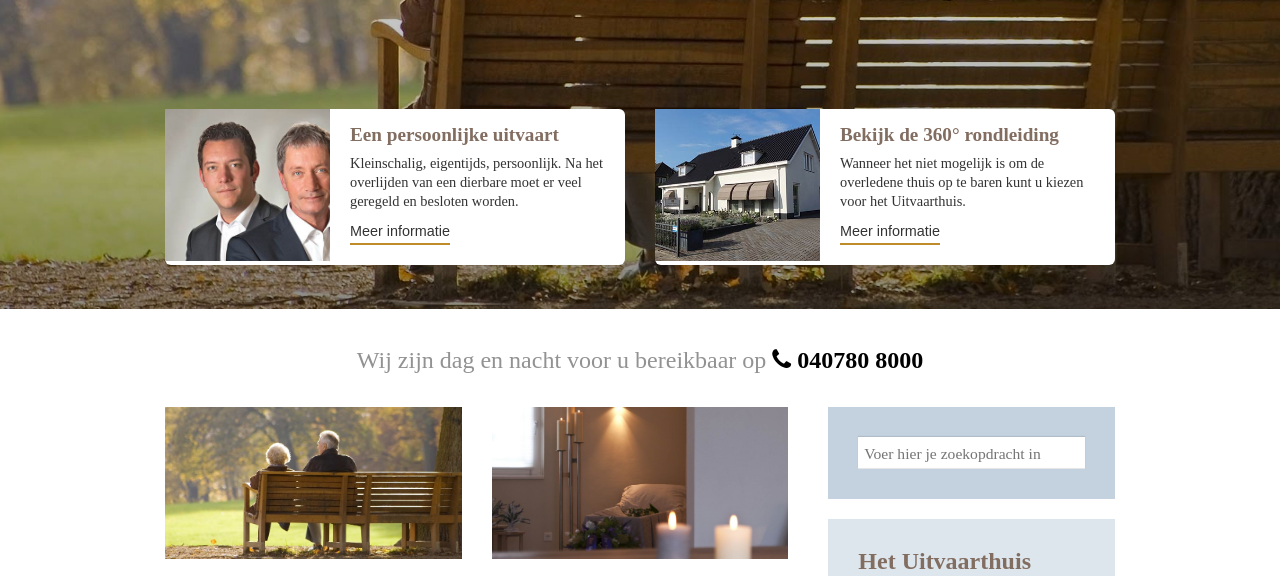
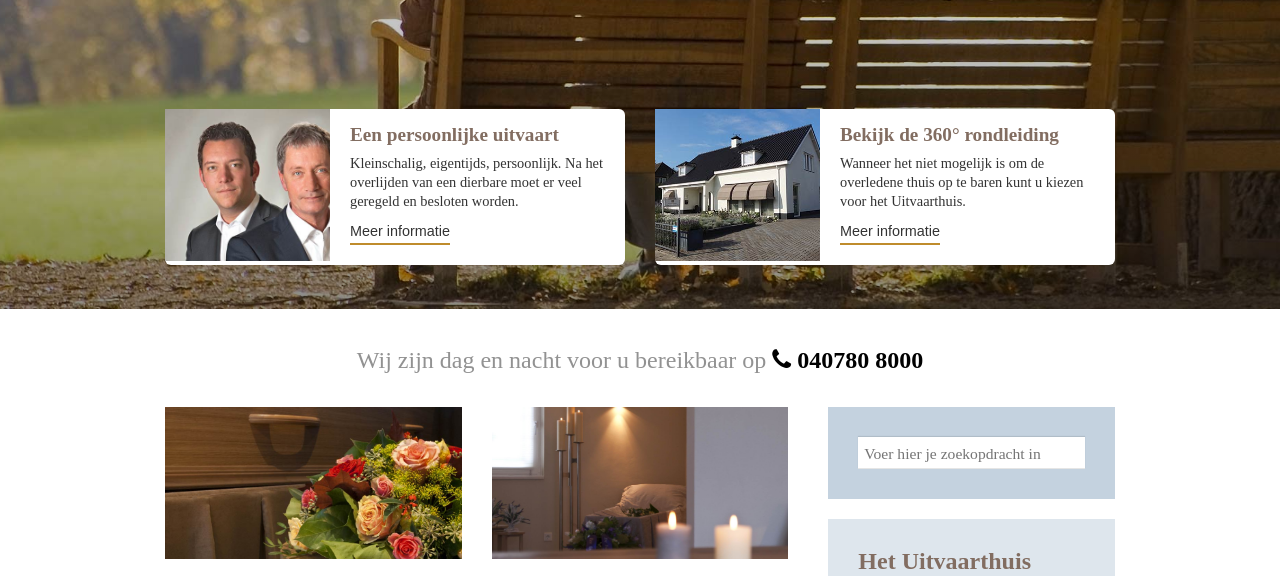
Before and after one commit to noudilus/hr-static_theme, a website: page app/index.html in a window 1280 px wide. Shown: the part 371-947 px from the top of the page. Drawn offline with Linux system fonts and the light colour scheme.

Commit message:
gitignore and some styling

```diff
--- a/app/scss/styles.scss
+++ b/app/scss/styles.scss
@@ -384,7 +384,7 @@ body {
     @include clearfix;
 
     &--first {
-      background-image: url("../images/bg1.jpg");
+      background-image: url("../images/rozen.jpg");
     }
 
     &--second {
```
Also changed, not shown: app/css/styles.css, app/images/rozen.jpg (added), 2 other files.
